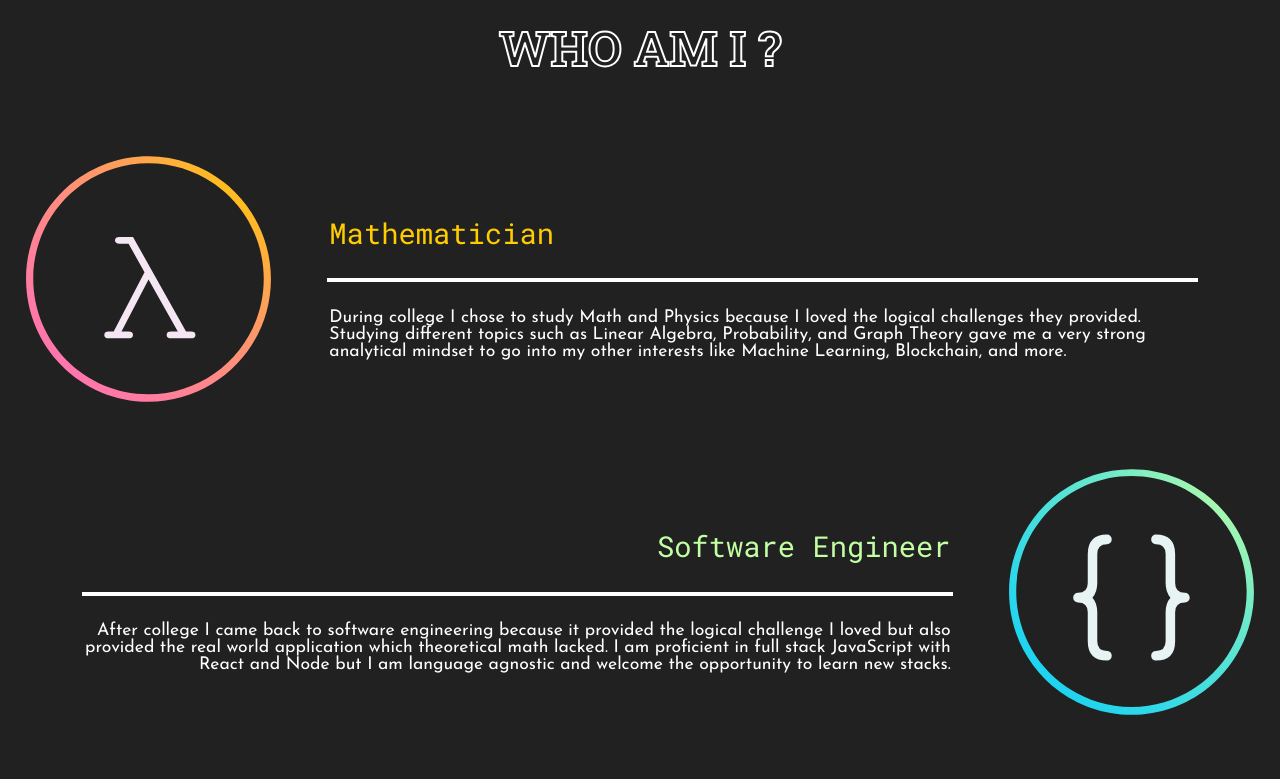
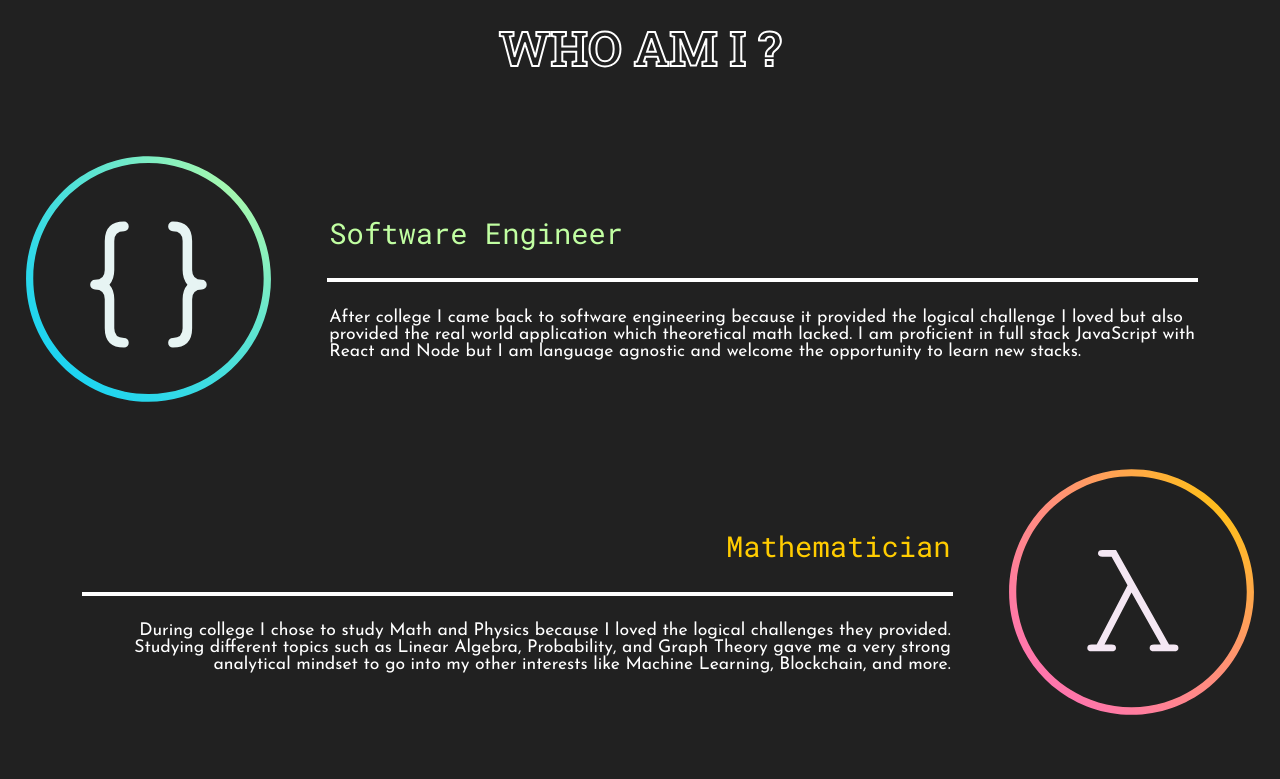
Before and after one commit to nu7124/NadimPersonalSite, a Gatsby site: page / in a window 1280 px wide. Shown: the part 835-1614 px from the top of the page. Built offline with nearby package versions, Linux system fonts and the light colour scheme; Gatsby itself is replaced by a stand-in of ours.

Commit message:
switched software engineer with mathematician

```diff
--- a/src/components/About/about.css
+++ b/src/components/About/about.css
@@ -94,11 +94,11 @@
 
 @media only screen and (min-width: 480px) {
     #aboutComp_info_math{
-        grid-template-columns: 1fr 4fr;
+        grid-template-columns: 4fr 1fr;
     }
 
     #aboutComp_info_dev{
-        grid-template-columns: 4fr 1fr;
+        grid-template-columns: 1fr 4fr;
     }
 
     #aboutComp_info_enthu{
@@ -126,16 +126,16 @@
         font-size: 1.8em;
     }
 
-    #dev_image{
+    #math_image{
         order:1
     }
 
     #math_text{
-        text-align: left;
+        text-align: right;
     }
 
     #dev_text{
-        text-align:right;
+        text-align:left;
     }
 
     #enthu_text{
--- a/src/components/About/about.js
+++ b/src/components/About/about.js
@@ -10,8 +10,19 @@ const about = ()=> {
         <div id="aboutComp">
             <h1 id="aboutComp_name">WHO AM I ?</h1>
             <div id="aboutComp_info">
+                <div id="aboutComp_info_dev">
+                    <div className="about_img" ><img src={dev}  /></div>
+                    <div className="aboutComp_info_text" id="dev_text">
+                        <span id="se">Software Engineer</span>
+                        <div className="divider"></div>
+                        <p className="about_desc">
+                            After college I came back to software engineering because it provided the logical challenge I loved but also provided the real world application which theoretical math lacked. I am proficient in full stack JavaScript with React and Node but I am language agnostic and welcome the opportunity to learn new stacks.
+                        </p>
+                    </div>
+                </div>
+
                 <div id="aboutComp_info_math">
-                    <div className="about_img"><img src={math} /></div>
+                    <div className="about_img" id="math_image"><img src={math} /></div>
                     <div className="aboutComp_info_text" id="math_text">
                         <span id="ma">Mathematician</span>
                         <div className="divider"></div>
@@ -21,16 +32,6 @@ const about = ()=> {
                     </div>
                 </div>
 
-                <div id="aboutComp_info_dev">
-                    <div className="about_img" id="dev_image"><img src={dev}  /></div>
-                    <div className="aboutComp_info_text" id="dev_text">
-                        <span id="se">Software Engineer</span>
-                        <div className="divider"></div>
-                        <p className="about_desc">
-                            After college I came back to software engineering because it provided the logical challenge I loved but also provided the real world application which theoretical math lacked. I am proficient in full stack JavaScript with React and Node but I am language agnostic and welcome the opportunity to learn new stacks.
-                        </p>
-                    </div>
-                </div>
 
                 <div id="aboutComp_info_enthu">
                     <div className="about_img"><img src={enthu} /></div>
```
